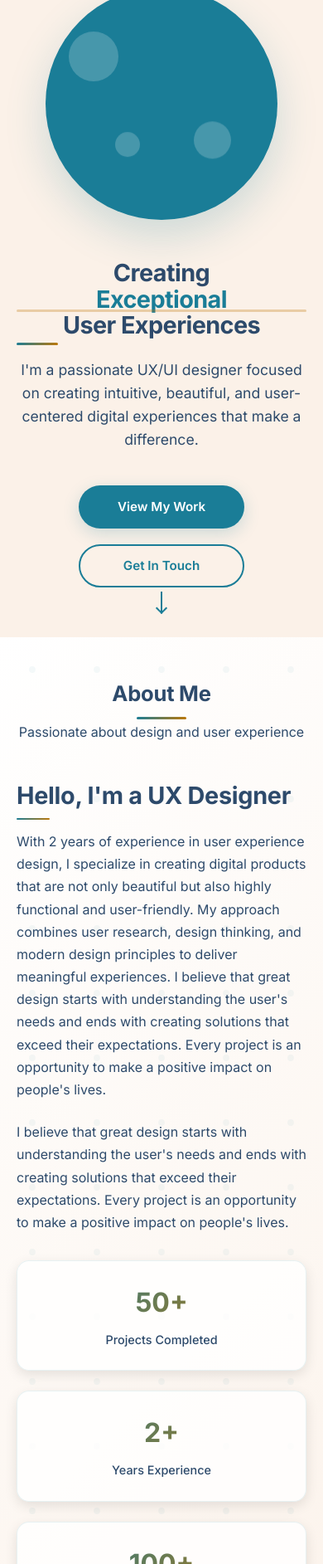
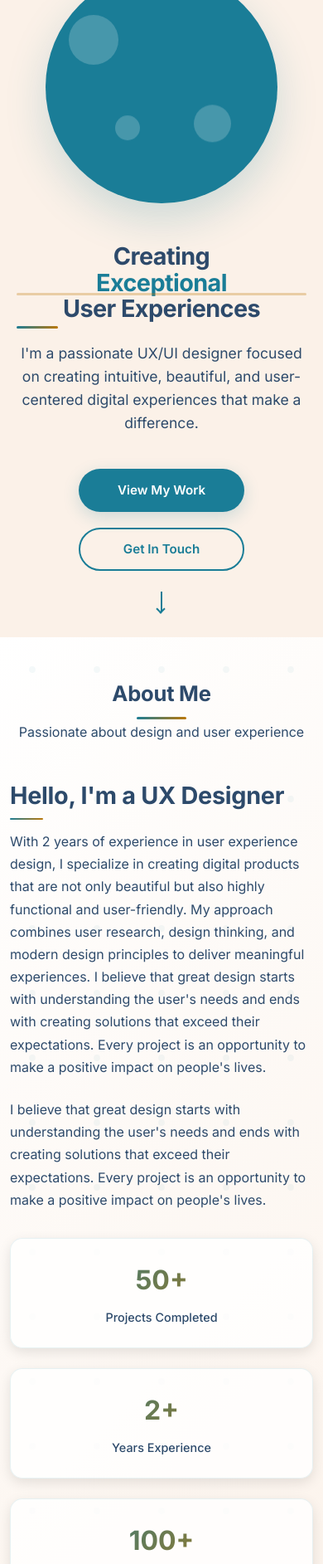
Before and after one commit to antmusumba/Product_Design_Portfolio, a website: page index.html in a window 390 px wide. Shown: the part 115-2000 px from the top of the page at 83% size. Drawn offline with Linux system fonts and the light colour scheme.

Commit message:
feat: improve layout and spacing for sections, enhance hero size, and adjust container padding

```diff
--- a/styles.css
+++ b/styles.css
@@ -12,10 +12,16 @@
     --shadow-strong: 0 30px 80px rgba(0, 26, 48, 0.2);
 }
 
+/* Ensure box-sizing for all elements */
+*,
+*::before,
+*::after {
+    box-sizing: border-box;
+}
+
 * {
     margin: 0;
     padding: 0;
-    box-sizing: border-box;
 }
 
 html {
@@ -36,10 +42,11 @@ body {
     100% { background-position: 0% 50%; }
 }
 
+/* Container spacing */
 .container {
     max-width: 1200px;
     margin: 0 auto;
-    padding: 0 20px;
+    padding: 0 24px;
 }
 
 /* Enhanced Navigation */
@@ -177,13 +184,14 @@ body {
 
 /* Hero Section - Reduced Size */
 .hero {
-    min-height: 80vh;
+    min-height: 100vh;
     display: flex;
     align-items: center;
     background: #FBF1E8;
     position: relative;
     overflow: hidden;
-    padding: 100px 0 60px 0;
+    padding-top: 80px;
+    padding-bottom: 80px;
 }
 
 .hero-container {
@@ -344,13 +352,24 @@ body {
 
 /* Section Styles */
 section {
-    padding: 100px 0;
+    padding: 60px 0;
+    margin: 0;
+    width: 100%;
+    min-height: 100vh;
+    background: #fff;
+    position: relative;
+    z-index: 1;
+}
+
+/* Prevent overlap by adding margin between sections */
+section + section {
+    margin-top: 0;
 }
 
 /* Reduced Section Headers */
 .section-header {
     text-align: center;
-    margin-bottom: 2.5rem;
+    margin-bottom: 40px;
 }
 
 /* Consistent Heading Styles */
@@ -1001,10 +1020,10 @@ section {
 
 /* Reduced Footer */
 .footer {
-    background: #2D4A6B;
-    color: white;
+    padding: 40px 0 20px 0;
+    background: #2D4A6B; /* Dark background for contrast */
     text-align: center;
-    padding: 1.5rem 0;
+    color: #FBF1E8;      /* Light text for visibility */
 }
 
 .footer-content p {
@@ -1095,6 +1114,14 @@ section {
 
     .skill-items {
         grid-template-columns: 1fr;
+    }
+
+    section {
+        padding: 40px 0;
+        min-height: auto;
+    }
+    .container {
+        padding: 0 12px;
     }
 }
 
```
